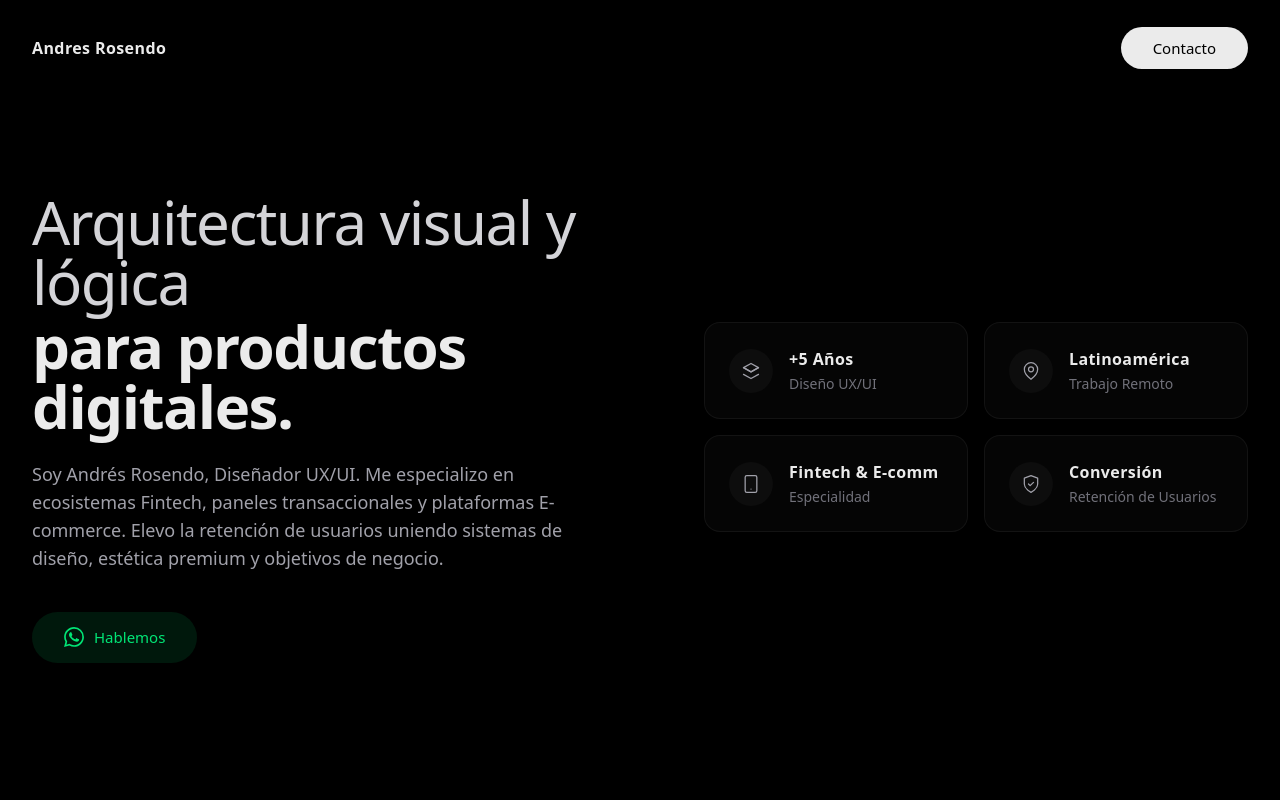
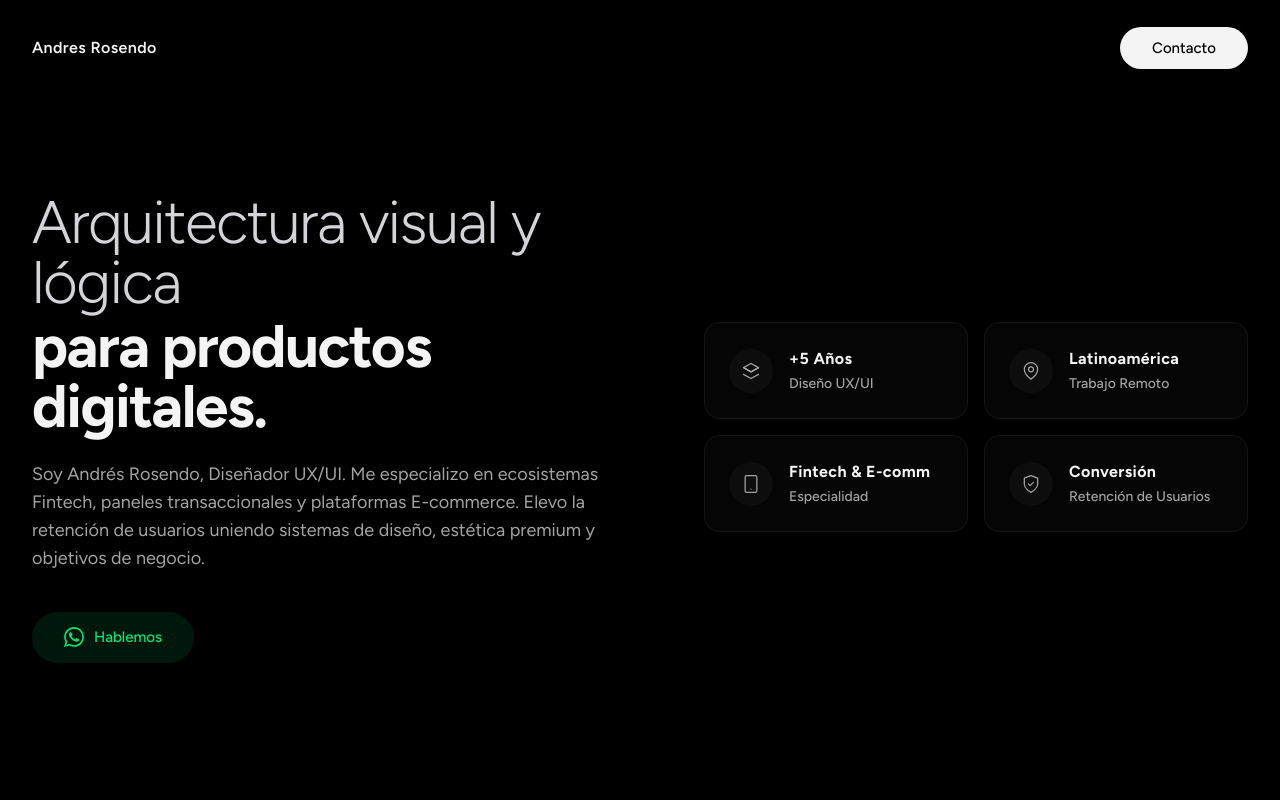
Before and after one commit to rosendojoseandres-dev/rosendodesign, a Next.js app: page / in a window 1280 px wide. Shown: the top 800 px of the page. Built offline with nearby package versions, Linux system fonts and the light colour scheme.

Commit message:
style: apply figtree font and custom color overrides

```diff
--- a/src/app/layout.tsx
+++ b/src/app/layout.tsx
@@ -1,5 +1,12 @@
 import type { Metadata } from "next";
+import { Figtree } from "next/font/google";
 import "./globals.css";
+
+const figtree = Figtree({
+  subsets: ["latin"],
+  variable: "--font-figtree",
+  display: "swap",
+});
 
 export const metadata: Metadata = {
   title: {
@@ -27,8 +34,8 @@ export default function RootLayout({
   children: React.ReactNode;
 }>) {
   return (
-    <html lang="es">
-      <body className="bg-radial grain">{children}</body>
+    <html lang="es" className={`${figtree.variable}`}>
+      <body className="bg-radial grain font-sans">{children}</body>
     </html>
   );
 }
--- a/tailwind.config.ts
+++ b/tailwind.config.ts
@@ -5,7 +5,7 @@ export default {
   theme: {
     extend: {
       fontFamily: {
-        sans: ["ui-sans-serif", "system-ui", "Inter", "Arial", "sans-serif"]
+        sans: ["var(--font-figtree)", "system-ui", "sans-serif"]
       },
       colors: {
         ink: {
@@ -14,7 +14,11 @@ export default {
           800: "#0F1623",
           700: "#162034"
         },
-        white: "#EBEBEB"
+        white: "#F4F4F4",
+        zinc: {
+          400: "#A4A4A4",
+          500: "#A4A4A4"
+        }
       },
       boxShadow: {
         glass: "0 10px 40px rgba(0,0,0,.35)",
```
